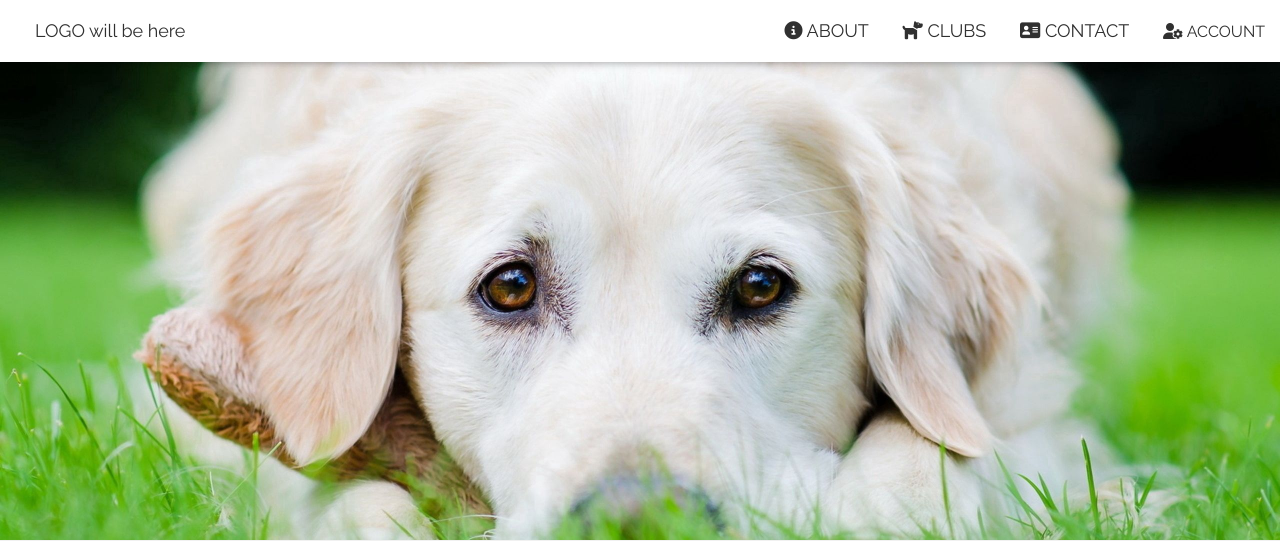
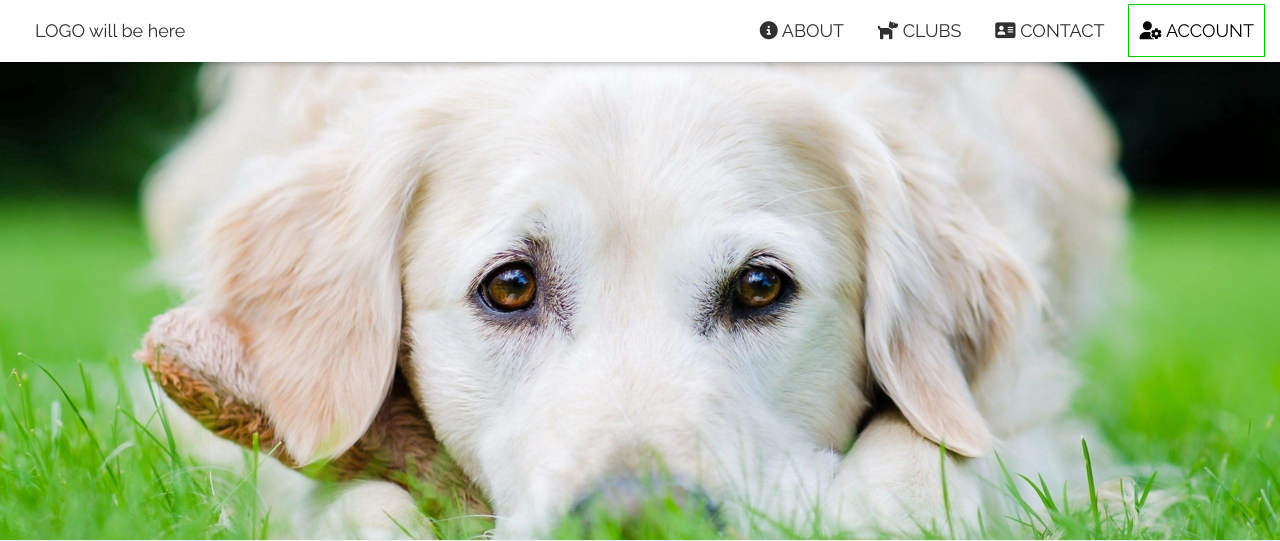
Before and after one commit to TvojTomko/VAII-2022, a PHP site: page / in a window 1280 px wide. Shown: the top 541 px of the page. Run offline with PHP 8.4, Linux system fonts and the light colour scheme; the visitor is signed in with stand-in values (Sample User, id 1); some libraries are stand-ins or nearby versions.

Commit message:
spojazdnenie dropdown-menu

```diff
--- a/App/Controllers/AuthController.php
+++ b/App/Controllers/AuthController.php
@@ -114,7 +114,7 @@ class AuthController extends AControllerBase
     {
         $name = $_SESSION['name'];
 
-        $user = User::getAll('username = ?', [$name]);
+        $user = User::getAll('username = ?', $name);
         $usernew = $user[0];
         $usernew->delete();
 
--- a/App/Views/Auth/changepasswordpage.view.php
+++ b/App/Views/Auth/changepasswordpage.view.php
@@ -7,7 +7,7 @@
 <?php } ?>
 
 <!-- LOGIN section -->
-<div class="w3-container" id="contact">
+<div class="w3-container section" id="changepasswd">
     <h3 class="title"><i class="fa-solid fa-paw w3-jumbo"></i><br>Change password</h3>
     <div>
         <form class="contactform" method="post" action="?c=Auth&a=changepassword">
--- a/App/Views/Auth/deleteuserpage.view.php
+++ b/App/Views/Auth/deleteuserpage.view.php
@@ -1,7 +1,7 @@
 <?php /** @var Array $data */ ?>
 
 <!-- LOGIN section -->
-<div class="w3-container w3-light-grey section" id="delete">
+<div class="w3-container section" id="deleteuser">
     <div>
         <h3 class="title"><i class="fa-solid fa-paw w3-jumbo"></i><br>DELETE USER</h3>
         <form class="contactform center-text" method="post" action="?c=auth&a=deleteuser">
--- a/App/Views/root.layout.view.php
+++ b/App/Views/root.layout.view.php
@@ -31,11 +31,11 @@ use App\Controllers\Auth;
                 <a href="?c=auth&a=loginpage" class="button-menu mygrey-text"><i class="fa fa-key mvr"></i> LOGIN</a>
             <?php } else { ?>
                 <div class="dropdown">
-                    <a onclick="myFunction()" class="dropbtn button-menu mygrey-text"><i class="fas fa-user-cog mvr"></i> ACCOUNT</a>
+                    <a onclick="myFunction()" class="dropbtn account-button"><i class="fas fa-user-cog mvr"></i> ACCOUNT</a>
                     <div id="myDropdown" class="dropdown-content">
-                        <a href="?c=auth&a=changepasswordpage" class="button-menu mygrey-text"><i class="fas fa-edit mvr"></i> CHANGE PASSWORD</a>
-                        <a href="?c=auth&a=deleteuserpage" class="button-menu mygrey-text"><i class="fas fa-user-minus mvr"></i> DELETE USER</a>
-                        <a href="?c=auth&a=logout" class="button-menu mygrey-text"><i class="fas fa-user-lock mvr"></i> LOGOUT</a>
+                        <a href="?c=auth&a=changepasswordpage" class="dropmenubtn"><i class="fas fa-edit mvr"></i> CHANGE PASSWORD</a>
+                        <a href="?c=auth&a=deleteuserpage" class="dropmenubtn"><i class="fas fa-user-minus mvr"></i> DELETE USER</a>
+                        <a href="?c=auth&a=logout" class="dropmenubtn"><i class="fas fa-user-lock mvr"></i> LOGOUT</a>
                     </div>
                 </div>
             <?php } ?>
--- a/public/css/style.css
+++ b/public/css/style.css
@@ -260,34 +260,46 @@ footer {
 }
 
 .dropdown {
-    position: relative;
     display: inline-block;
 }
 
 .dropbtn {
-    color: #303030;
-    font-size: 16px;
-    border: none;
-    cursor: pointer;
+    background-color: #FFFFFF;
+    border: 1px solid #00CC00;
+    padding: 15px 10px;
+    text-align: center;
+    font-size: 18px;
+    text-decoration: none;
+    margin: 5px 15px 5px 5px;
+}
+
+.dropbtn:hover {
+    background: #303030;
+    transition: 0.4s;
+    color: #00CC00;
 }
 
 .dropdown-content {
+    margin-top: 15px;
     display: none;
+    background: lightgrey;
     position: absolute;
-    background-color: #f1f1f1;
-    min-width: 160px;
-    box-shadow: 0px 8px 16px 0px rgba(0,0,0,0.2);
-    z-index: 1;
 }
 
 .dropdown-content a {
     color: black;
-    padding: 12px 16px;
+    padding: 10px 5px 5px 10px;
     text-decoration: none;
     display: block;
+    overflow: auto;
 }
 .show {
     display:block;
+}
+
+.dropmenubtn:hover {
+    background-color: #303030;
+    color: #00CC00;
 }
 
 @media screen and (max-width: 1200px) {
```
